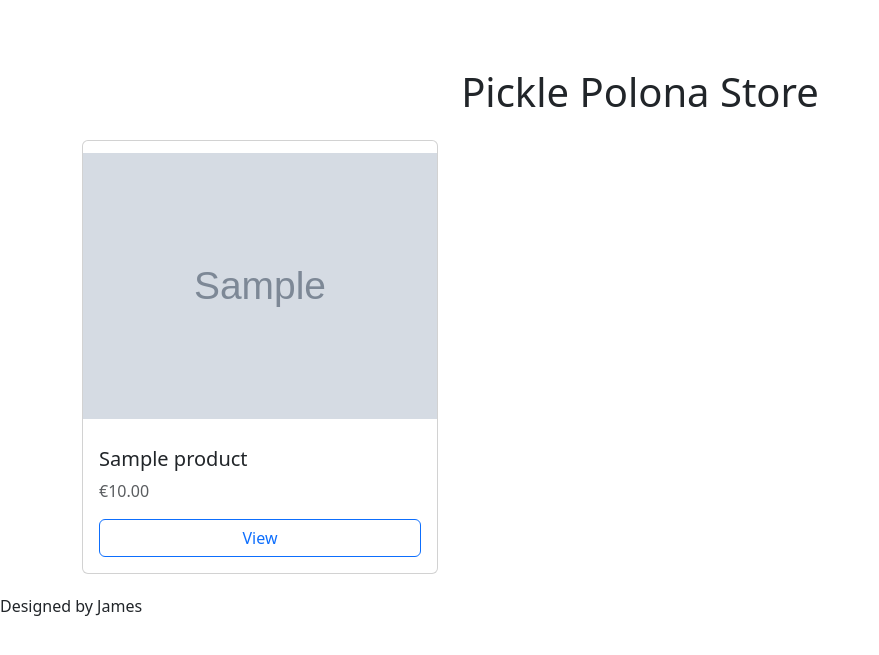
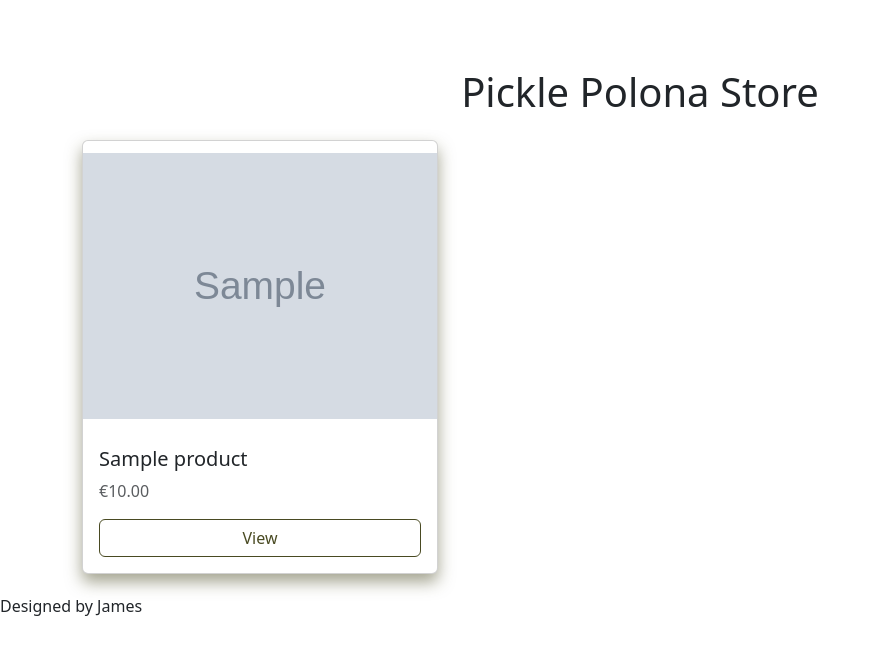
Before and after one commit to james-fitz86/pickle-polona, a Flask app: page /store in a window 1280 px wide. Shown: the part 116-771 px from the top of the page, without its empty margins (0-879 px from the left). Run offline with Flask 3, Linux system fonts and the light colour scheme; tables that the repository leaves empty hold one stand-in row (values such as "Sample post"); grey boxes marked "Sample" are stand-in pictures.

Commit message:
added css to overide bootstrap button colours

```diff
--- a/static/css/style.css
+++ b/static/css/style.css
@@ -25,3 +25,17 @@ main img{
     height: auto;
     width: auto;
 }
+.btn-outline-primary{
+  color: #494a22 !important;
+  border-color: #494a22 !important;
+}
+.btn-outline-primary:hover,
+.btn-outline-primary:focus,
+.btn-outline-primary:active{
+  color: #fff !important;
+  background-color: #494a22 !important;
+  border-color: #494a22 !important;
+}
+.custom-shadow-olive{
+  box-shadow: 0 0.5rem 1rem rgba(73, 74, 34, 0.5);
+}
```
